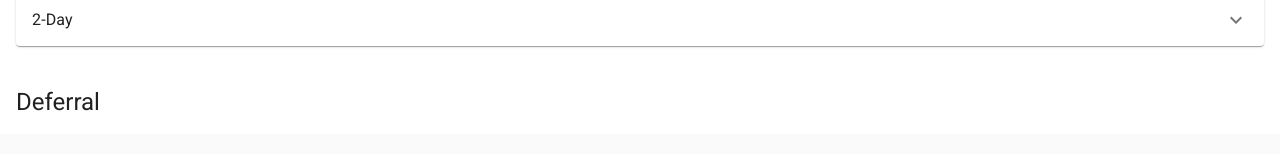
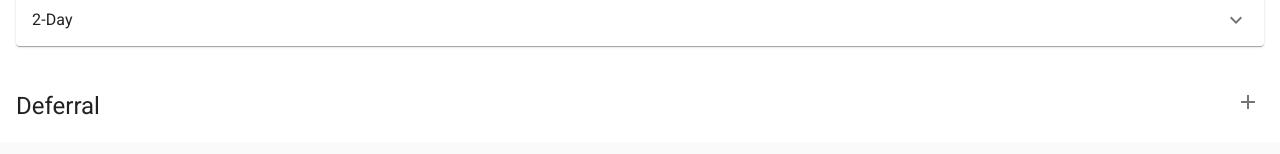
Before and after one commit to jonathanhhoward/look-back, a React (Create React App) app: page / in a window 1280 px wide. Shown: the part 202-356 px from the top of the page. Built offline with nearby package versions, Linux system fonts and the light colour scheme.

Commit message:
Add an add button

```diff
--- a/src/components/DeferralList.tsx
+++ b/src/components/DeferralList.tsx
@@ -1,9 +1,17 @@
-import { Card, CardHeader } from "@material-ui/core";
+import { Card, CardHeader, IconButton } from "@material-ui/core";
+import { Add } from "@material-ui/icons";
 
 export function DeferralList() {
   return (
     <Card elevation={0} square>
-      <CardHeader title="Deferral" />
+      <CardHeader
+        title="Deferral"
+        action={
+          <IconButton>
+            <Add />
+          </IconButton>
+        }
+      />
     </Card>
   );
 }
```
Also changed, not shown: 1 other file (tests, documents, lock files or other folders).
